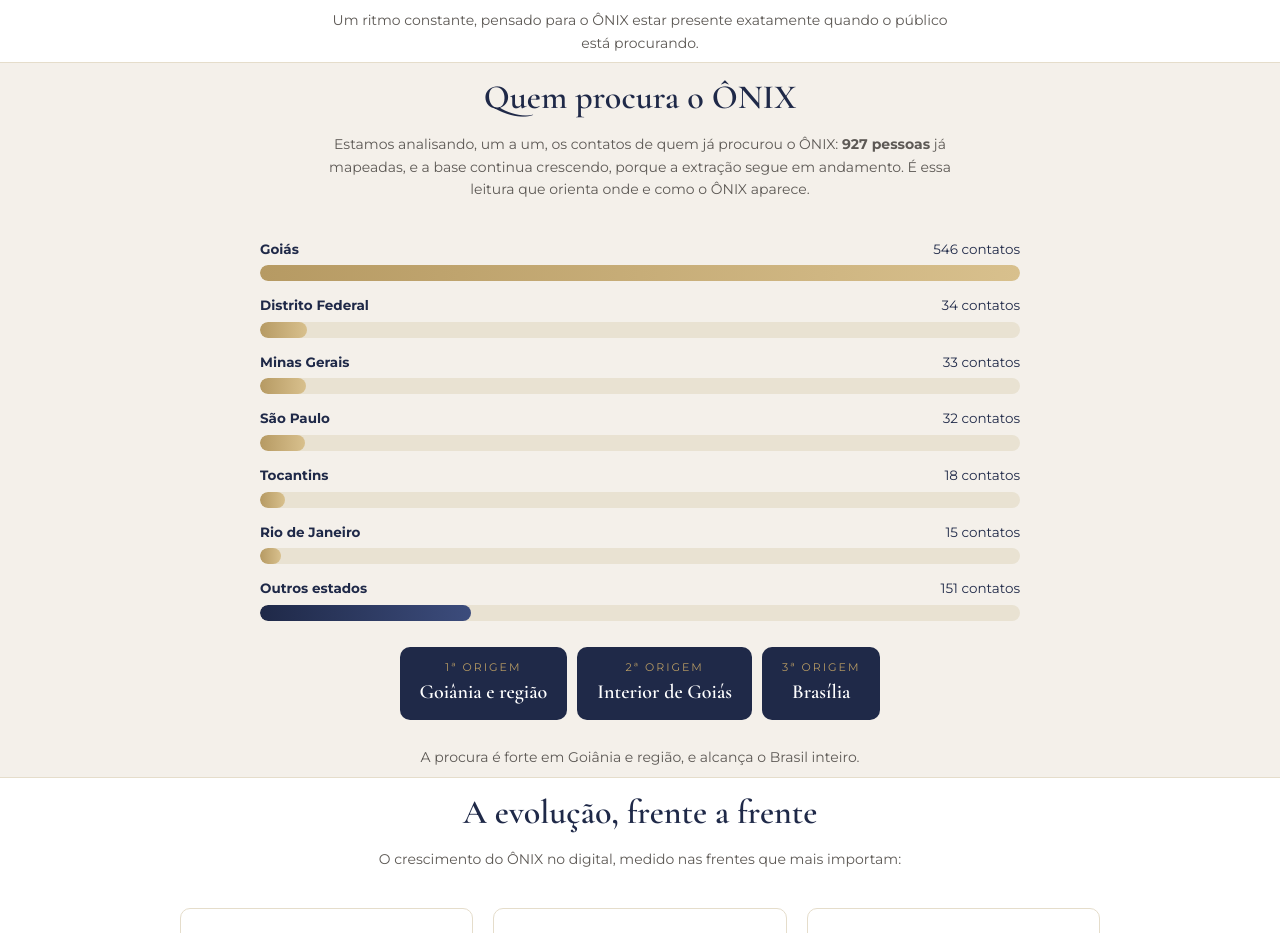
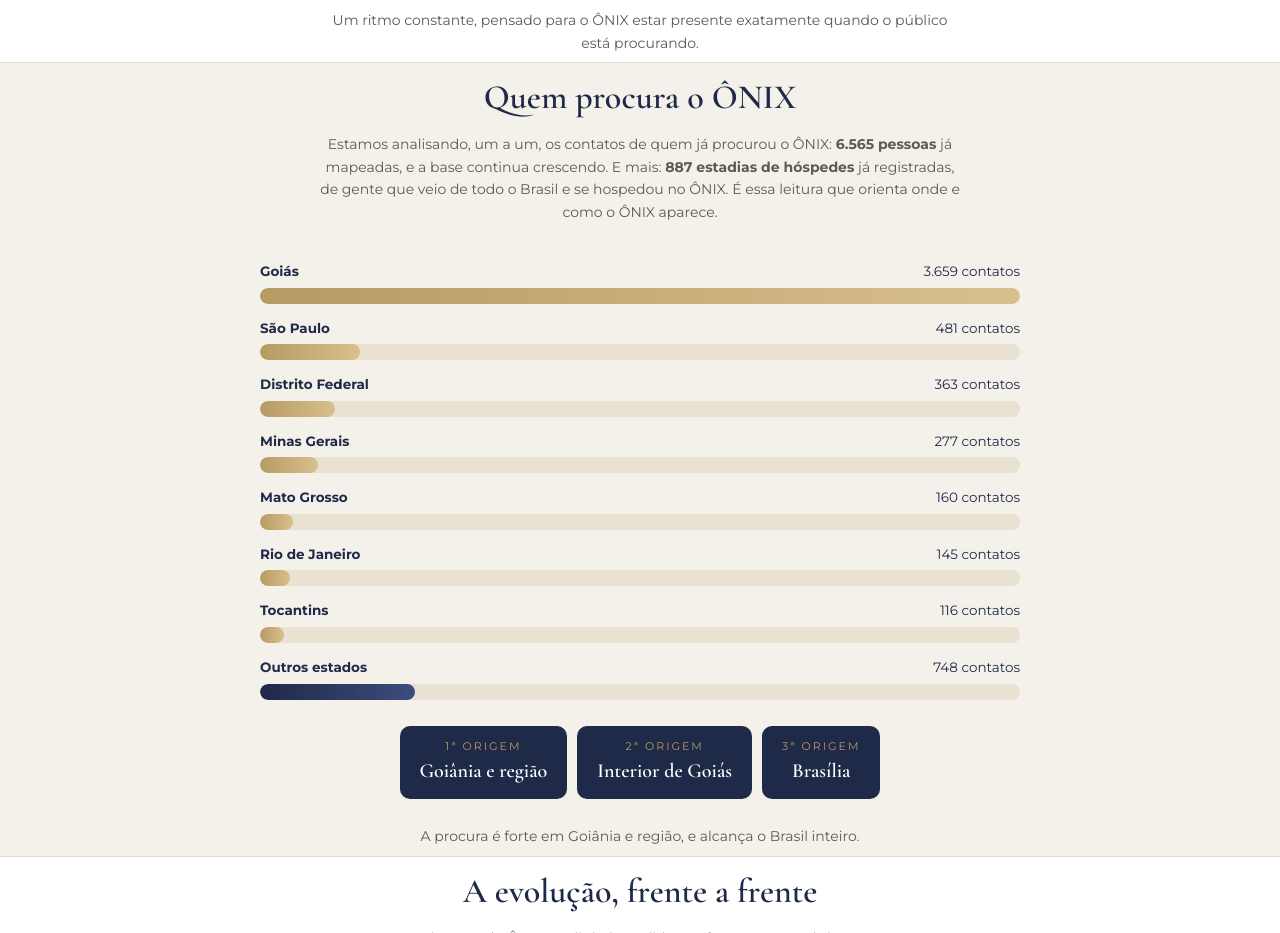
Before and after one commit to voipterra/onix-bueno-evolucao, a plain HTML site: page index.html in a window 1280 px wide. Shown: the part 1480-2413 px from the top of the page. Drawn offline with nearby package versions, Linux system fonts and the light colour scheme.

Commit message:
Atualiza base de contatos: 6.565 pessoas e 887 estadias

```diff
--- a/index.html
+++ b/index.html
@@ -102,15 +102,16 @@
 
 <section class="wrap secao">
  <h2>Quem procura o ÔNIX</h2>
- <p class="h2sub">Estamos analisando, um a um, os contatos de quem já procurou o ÔNIX: <strong>927 pessoas</strong> já mapeadas, e a base continua crescendo, porque a extração segue em andamento. É essa leitura que orienta onde e como o ÔNIX aparece.</p>
+ <p class="h2sub">Estamos analisando, um a um, os contatos de quem já procurou o ÔNIX: <strong>6.565 pessoas</strong> já mapeadas, e a base continua crescendo. E mais: <strong>887 estadias de hóspedes</strong> já registradas, de gente que veio de todo o Brasil e se hospedou no ÔNIX. É essa leitura que orienta onde e como o ÔNIX aparece.</p>
  <div class="graf">
-  <div class="linha"><div class="rot"><span><strong>Goiás</strong></span><span>546 contatos</span></div><div class="barra"><i style="width:100%"></i></div></div>
-  <div class="linha"><div class="rot"><span><strong>Distrito Federal</strong></span><span>34 contatos</span></div><div class="barra"><i style="width:6.2%"></i></div></div>
-  <div class="linha"><div class="rot"><span><strong>Minas Gerais</strong></span><span>33 contatos</span></div><div class="barra"><i style="width:6%"></i></div></div>
-  <div class="linha"><div class="rot"><span><strong>São Paulo</strong></span><span>32 contatos</span></div><div class="barra"><i style="width:5.9%"></i></div></div>
-  <div class="linha"><div class="rot"><span><strong>Tocantins</strong></span><span>18 contatos</span></div><div class="barra"><i style="width:3.3%"></i></div></div>
-  <div class="linha"><div class="rot"><span><strong>Rio de Janeiro</strong></span><span>15 contatos</span></div><div class="barra"><i style="width:2.7%"></i></div></div>
-  <div class="linha"><div class="rot"><span><strong>Outros estados</strong></span><span>151 contatos</span></div><div class="barra m"><i style="width:27.7%"></i></div></div>
+  <div class="linha"><div class="rot"><span><strong>Goiás</strong></span><span>3.659 contatos</span></div><div class="barra"><i style="width:100%"></i></div></div>
+  <div class="linha"><div class="rot"><span><strong>São Paulo</strong></span><span>481 contatos</span></div><div class="barra"><i style="width:13.1%"></i></div></div>
+  <div class="linha"><div class="rot"><span><strong>Distrito Federal</strong></span><span>363 contatos</span></div><div class="barra"><i style="width:9.9%"></i></div></div>
+  <div class="linha"><div class="rot"><span><strong>Minas Gerais</strong></span><span>277 contatos</span></div><div class="barra"><i style="width:7.6%"></i></div></div>
+  <div class="linha"><div class="rot"><span><strong>Mato Grosso</strong></span><span>160 contatos</span></div><div class="barra"><i style="width:4.4%"></i></div></div>
+  <div class="linha"><div class="rot"><span><strong>Rio de Janeiro</strong></span><span>145 contatos</span></div><div class="barra"><i style="width:4%"></i></div></div>
+  <div class="linha"><div class="rot"><span><strong>Tocantins</strong></span><span>116 contatos</span></div><div class="barra"><i style="width:3.2%"></i></div></div>
+  <div class="linha"><div class="rot"><span><strong>Outros estados</strong></span><span>748 contatos</span></div><div class="barra m"><i style="width:20.4%"></i></div></div>
  </div>
  <div class="origens">
   <div class="origem"><div class="pos">1ª origem</div><div class="cid">Goiânia e região</div></div>
```
